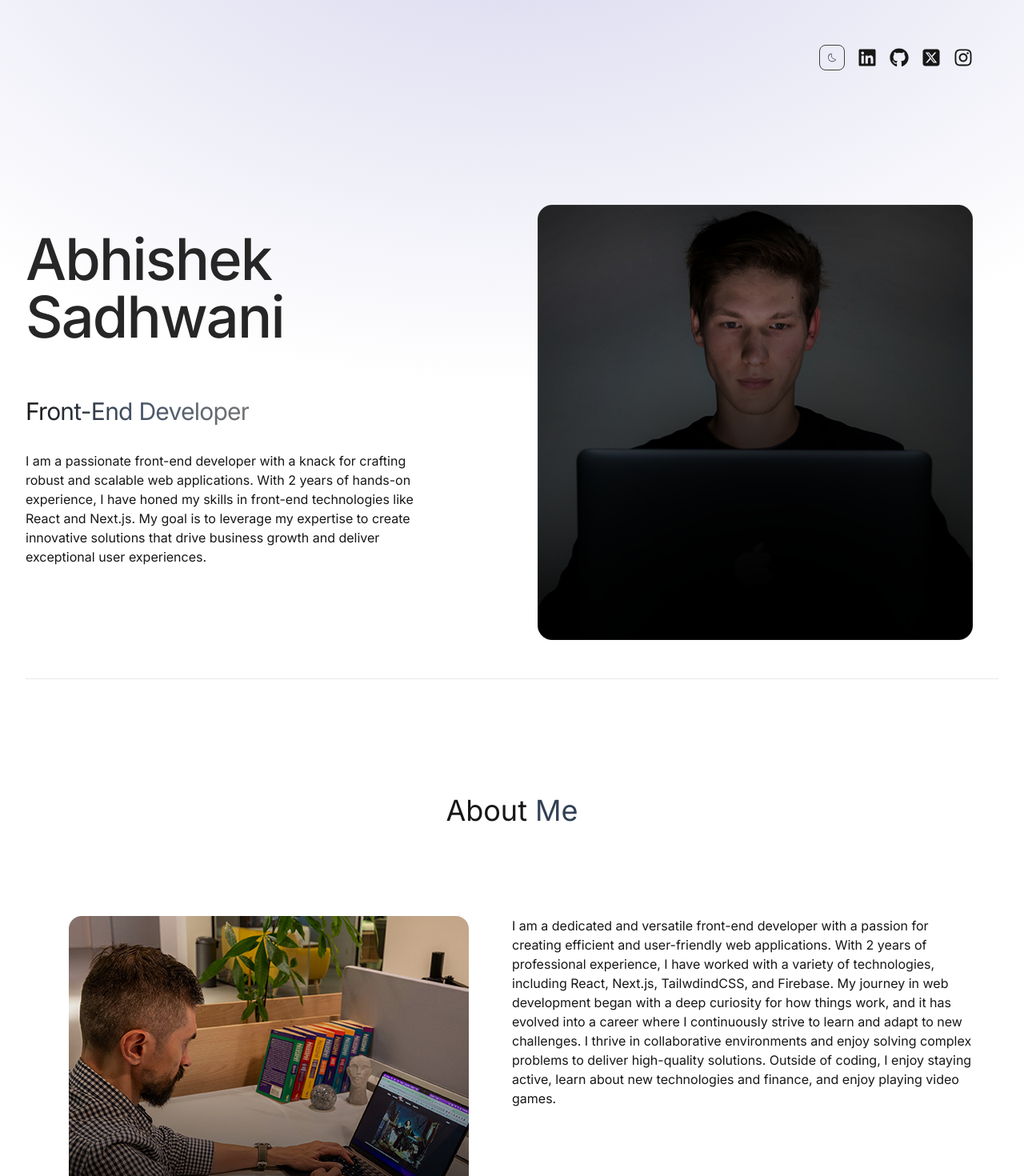
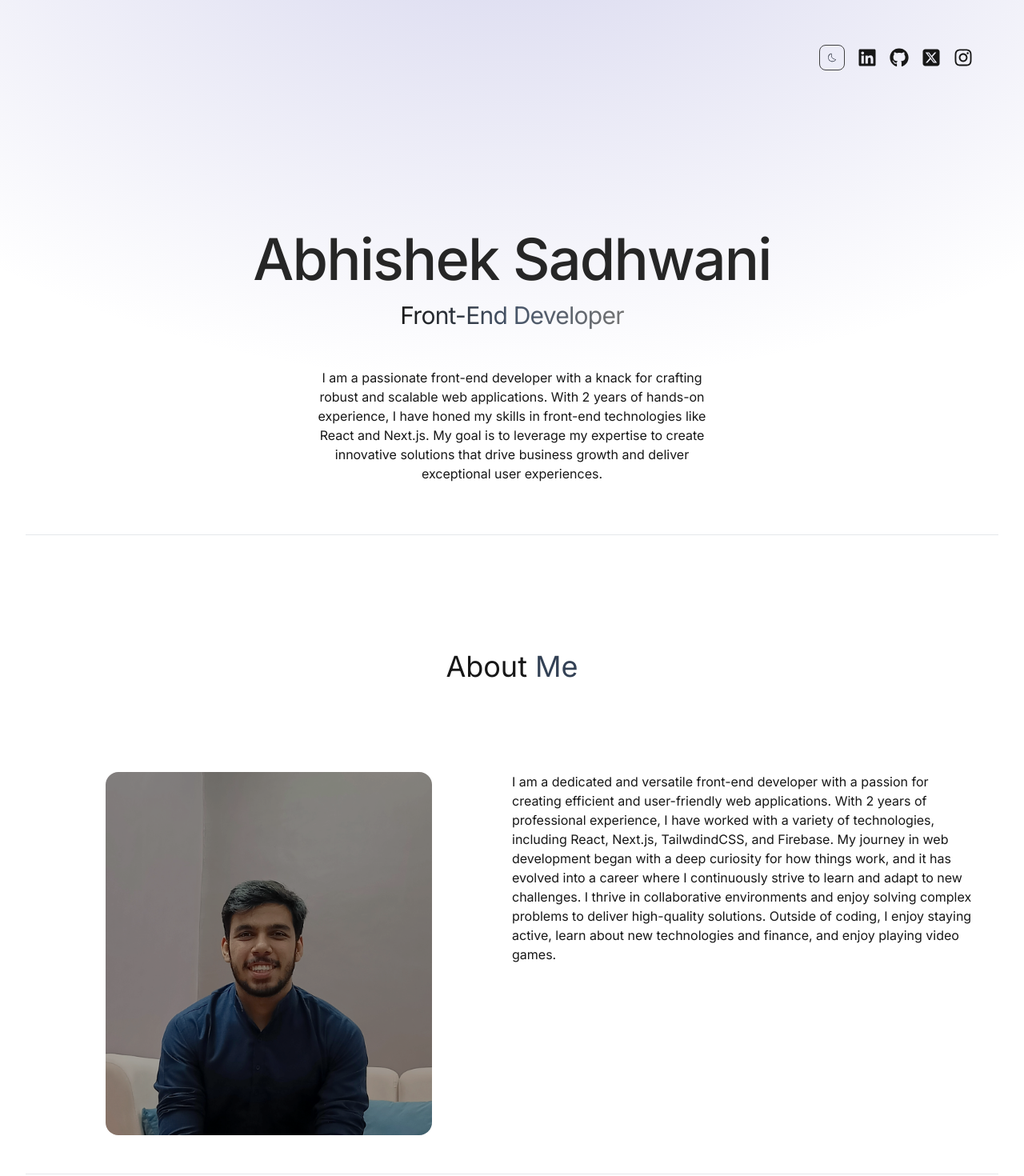
Before and after one commit to AbhishekSadhwani/Portfolio, a React (Create React App) app: page / in a window 1280 px wide. Shown: the top 1470 px of the page at 80% size. Built offline with nearby package versions, Linux system fonts and the light colour scheme.

Commit message:
Changes image and layout

```diff
--- a/package.json
+++ b/package.json
@@ -11,6 +11,7 @@
     "react-dom": "^18.3.1",
     "react-icons": "^5.3.0",
     "react-scripts": "5.0.1",
+    "react-toastify": "^10.0.5",
     "web-vitals": "^2.1.4"
   },
   "scripts": {
--- a/src/App.js
+++ b/src/App.js
@@ -1,6 +1,5 @@
 import { useEffect, useState } from 'react';
 import {Navbar, Hero, About, Technologies, Experience, Projects, Footer} from './Components';
-
 
 
 function App() {
--- a/src/Components/About.js
+++ b/src/Components/About.js
@@ -1,5 +1,6 @@
 import { motion} from "framer-motion";
 import aboutImage from "../assets/about.jpg";
+import profile from "../assets/Untitled.png";
 import { ABOUT_TEXT } from "../constants/index";
 
 export const About = () => {
@@ -8,8 +9,8 @@ export const About = () => {
             <h1 className='text-4xl text-neutral-900 text-center my-20 dark:text-neutral-300'>About <span className="text-slate-700 dark:text-gray-500">Me</span></h1>
             <div className='flex flex-wrap'>
                 <div className='w-full lg:w-1/2 lg:p-8'>
-                    <div className="flex items-center justify-center">
-                        <motion.img initial={{x:-100,opacity:0}} whileInView={{x:0,opacity:1}} viewport={{ once: true }} transition={{duration:1}} className="rounded-2xl" src={aboutImage} alt="" />
+                    <div className="w-3/4 mx-auto flex items-center justify-center">
+                        <motion.img initial={{x:-100,opacity:0}} whileInView={{x:0,opacity:1}} viewport={{ once: true }} transition={{duration:1}} className="rounded-2xl filter brightness-75" src={profile} alt="" />
                     </div>
                 </div>
                 <div className="w-full lg:w-1/2">
--- a/src/Components/Hero.js
+++ b/src/Components/Hero.js
@@ -1,4 +1,4 @@
-import heroImage from "../assets/kevinRushProfile.png";
+import heroImage from "../assets/Untitled.png";
 import { HERO_CONTENT } from '../constants/index'
 import { motion } from "framer-motion";
 
@@ -11,20 +11,20 @@ export const Hero = () => {
 
     return (
         <section className="border-b border-gray-200 dark:border-neutral-900 pb-4 lg:mb-36">
-            <div className="flex flex-wrap justify-center">
-                <div className="w-full lg:w-1/2">
-                    <div className="flex flex-col items-center lg:items-start">
-                        <motion.h1 variants={(heroTransition(0))} initial="hidden" animate="visible" className="text-4xl pb-16 lg:text-7xl text-neutral-800 lg:mt-16 font-medium tracking-tight dark:text-neutral-300">Abhishek Sadhwani</motion.h1>
+            {/* <div className="flex flex-wrap justify-center"> */}
+                <div className="text-center">
+                    <div className="flex flex-col items-center">
+                        <motion.h1 variants={(heroTransition(0))} initial="hidden" animate="visible" className="text-4xl pb-4 lg:text-7xl text-neutral-800 lg:mt-16 font-medium tracking-tight dark:text-neutral-300">Abhishek Sadhwani</motion.h1>
                         <motion.h3 variants={(heroTransition(0.5))} initial="hidden" animate="visible" className="bg-gradient-to-r from-neutral-900 via-slate-600 to-neutral-500 bg-clip-text text-3xl text-thin text-fill text-transparent tracking-tight dark:from-pink-300 dark:via-slate-500 dark:to-purple-500">Front-End Developer</motion.h3>
-                        <motion.p variants={(heroTransition(1))} initial="hidden" animate="visible" className="my-2 text-neutral-900 traking-tighter py-6 max-w-lg dark:text-neutral-300">{HERO_CONTENT}</motion.p>
+                        <motion.p variants={(heroTransition(1))} initial="hidden" animate="visible" className="my-2 text-neutral-900 traking-tighter py-10 max-w-lg dark:text-neutral-300">{HERO_CONTENT}</motion.p>
                     </div>
                 </div>
-                <div className="w-full lg:w-1/2 lg:p-8">
+                {/* <div className="w-full lg:w-1/2 lg:p-8">
                     <div className="flex items-center justify-center">
                         <motion.img initial={{ x: 100,opacity: 0 }} animate={{ x:0, opacity: 1 }} transition={{duration:1, delay:1.2}}  src={heroImage} alt="Abhishek Sadhwani" />
                     </div>
-                </div>
-            </div>
+                </div> */}
+            {/* </div> */}
         </section>
     )
 };
--- a/src/constants/index.js
+++ b/src/constants/index.js
@@ -61,7 +61,7 @@ export const PROJECTS = [
 ];
 
 export const CONTACT = {
-  address: "Mumbai, Maharashtra 400708 ",
+  address: "Jaipur, Rajasthan 302002",
   phoneNo: "+91-9649435730",
   email: "abhisheksadhwani23@gmail.com",
 };
```
Also changed, not shown: src/assets/Untitled.png (added), src/index.css (line endings or trailing spaces), 1 other file (tests, documents, lock files or other folders).
